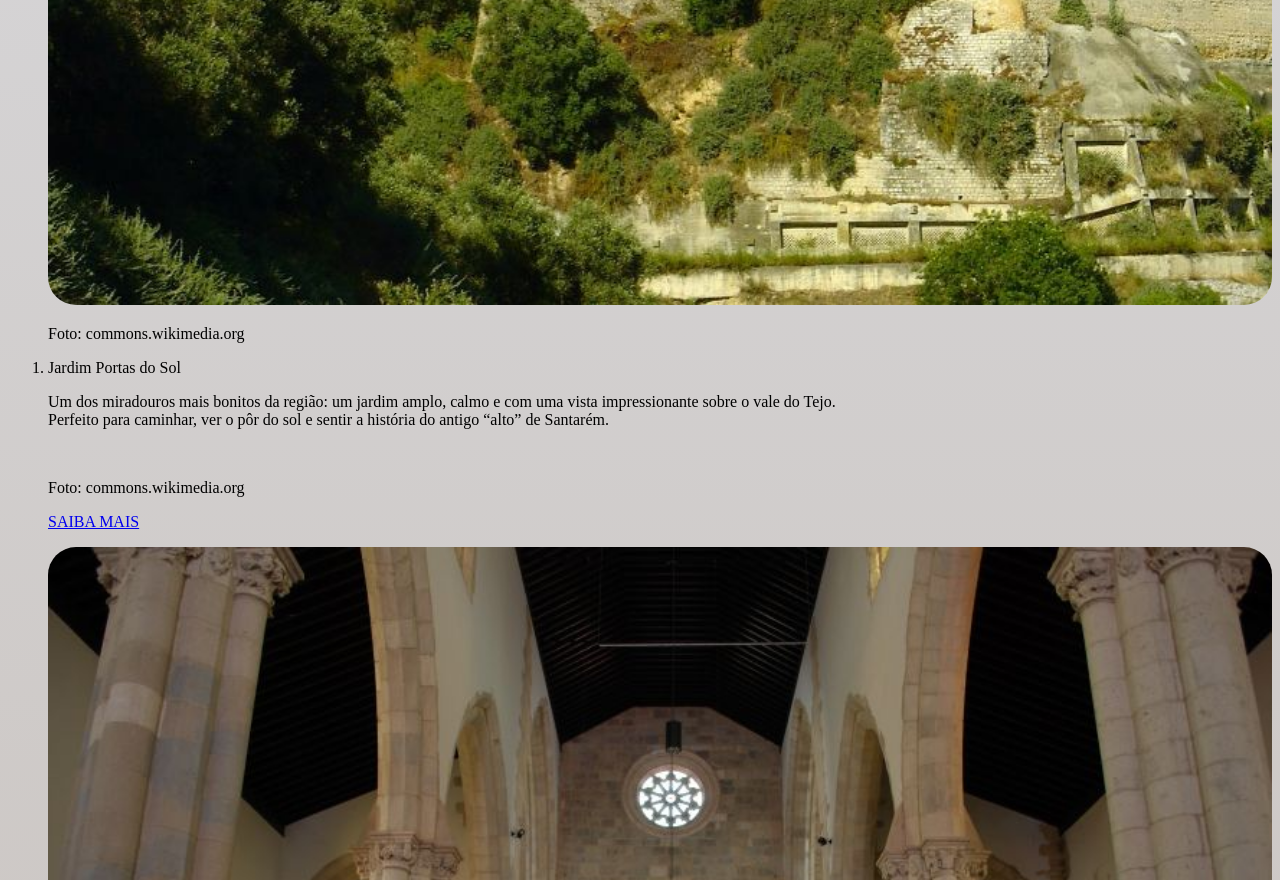
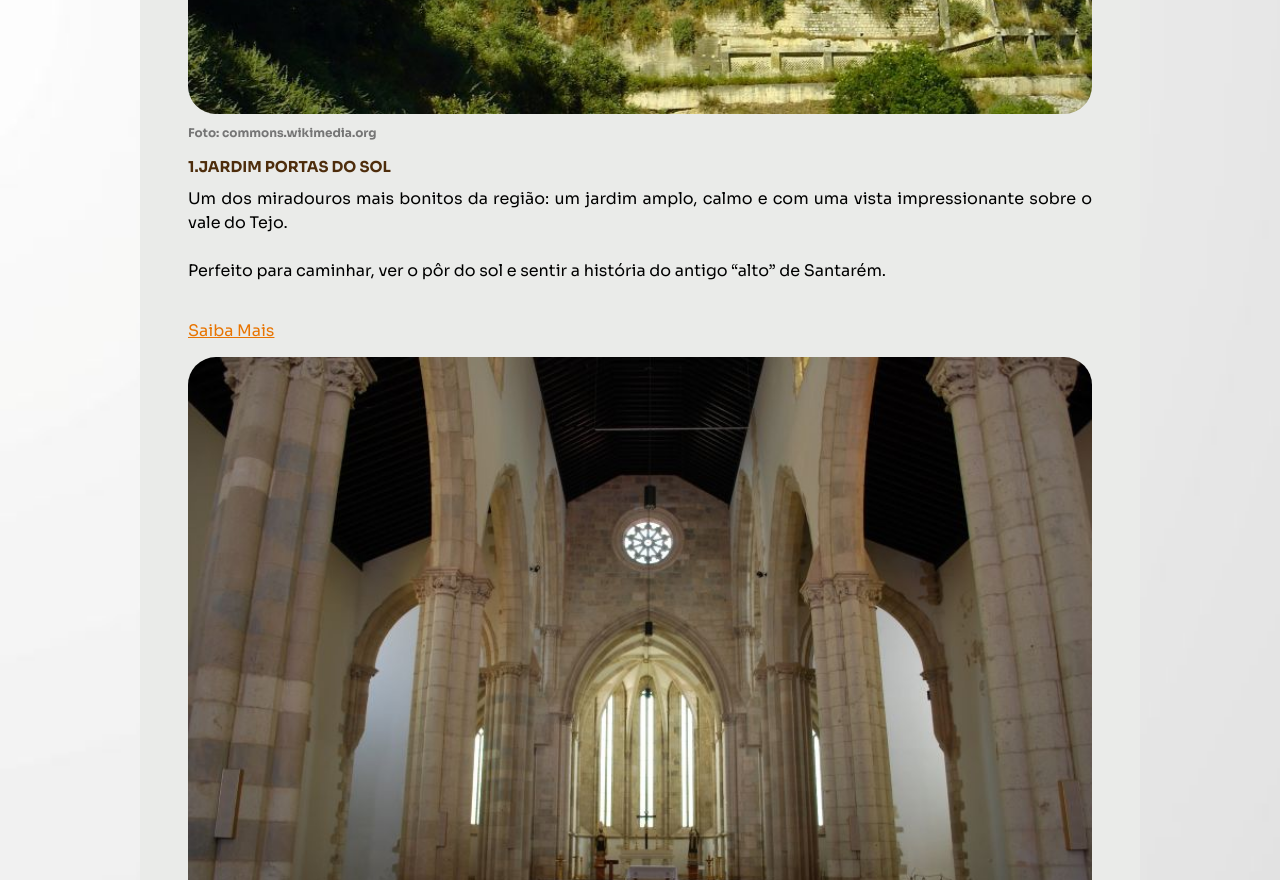
Before and after one commit to izafonsecas/repositorio-curso-fullstack, a plain HTML site: page CURSO ROCKETSEAT/projeto-turismo/index.html in a window 1280 px wide. Shown: the part 1920-2800 px from the top of the page. Drawn offline with Linux system fonts and the light colour scheme; a web font is replaced by a local one.

Commit message:
conteudo pronto para finalizar

```diff
--- a/CURSO ROCKETSEAT/projeto-turismo/index.html
+++ b/CURSO ROCKETSEAT/projeto-turismo/index.html
@@ -1,69 +1,69 @@
 <!DOCTYPE html>
 <html lang="pt-br">
 <head>
+
+  <link rel="preconnect" href="https://fonts.googleapis.com">
+<link rel="preconnect" href="https://fonts.gstatic.com" crossorigin>
+
   <meta charset="UTF-8">
   <meta name="viewport" content="width=device-width, initial-scale=1.0">
   <title>Projeto Turismo</title>
   <link rel="stylesheet" href="stylept.css">
-
+  <link href="https://fonts.googleapis.com/css2?family=Google+Sans:ital,opsz,wght@0,17..18,400..700;1,17..18,400..700&family=Sora:wght@100..800&display=swap" rel="stylesheet">
 </head>
 
-<h3>Sua próxima viagem:</h3>
-<h1>Conheça Santarém</h1>
+<body>
 
-<body>
-<main>
-<section>
-<img src="assets/santarem850.jpg" alt="Vista de Santarém">
-<p>Foto: commons.wikimedia.org</p>
-<p>Santarém, no coração do Ribatejo, é uma cidade histórica construída sobre um planalto com vistas incríveis para o rio Tejo.<br>
-Conhecida como a “capital do Gótico”, reúne igrejas e monumentos marcantes, um centro antigo charmoso e uma forte tradição gastronômica.<br>
+<div id="page">
+  <main>
+  <h3>Sua próxima viagem:</h3>
+  <h1>Conheça Santarém</h1>
+  <img src="assets/santarem850.jpg" alt="Vista de Santarém">
+  <h4>Foto: commons.wikimedia.org</h4>
+
+<section id="santarem">
+<p>Santarém, no coração do Ribatejo, é uma cidade histórica construída sobre um planalto com vistas incríveis para o rio Tejo.<br> <br>
+Conhecida como a “capital do Gótico”, reúne igrejas e monumentos marcantes, um centro antigo charmoso e uma forte tradição gastronômica.<br><br>
 A pouco mais de uma hora de Lisboa, é um destino perfeito para quem gosta de história, cultura e passeios tranquilos.</p>
-
 </section>
 
-<div class="dividir"></div>
-
-<section>
+<section id="pontos">
 <h3>Para os amantes de história</h3>
 <h2>Descubra 3 destinos imperdíveis em Santarém</h2>
-<p>No coração do Ribatejo, Santarém combina vistas incríveis sobre o Tejo com um centro histórico cheio de surpresas.<br>
-Conhecida como a Capital do Gótico, a cidade guarda igrejas monumentais, ruas antigas com muito charme e miradouros perfeitos para fotos <br>
-especialmente ao fim da tarde. Se você gosta de passeios com cultura, arquitetura e aquele clima de “cidade histórica portuguesa”, <br>
-estes 3 lugares são paragem obrigatória.</p>
-<ol>
+<p>No coração do Ribatejo, Santarém combina vistas incríveis sobre o Tejo com um centro histórico cheio de surpresas.<br><br>
+Conhecida como a Capital do Gótico, a cidade guarda igrejas monumentais, ruas antigas com muito charme e miradouros perfeitos para fotos
+especialmente ao fim da tarde. <br><br>
+Se você gosta de passeios com cultura, arquitetura e aquele clima de “cidade histórica portuguesa”, estes 3 lugares são paragem obrigatória.</p>
+
   <img src="assets/portas-sol850.jpg" alt="Jardim Portas do Sol">
-  <p>Foto: commons.wikimedia.org</p>
-  <li>Jardim Portas do Sol</li>
-  <p>Um dos miradouros mais bonitos da região: um jardim amplo, calmo e com uma vista impressionante sobre o vale do Tejo. <br>
+  <h4>Foto: commons.wikimedia.org</h4>
+  <h3>1.Jardim Portas do Sol</h3>
+  <p>Um dos miradouros mais bonitos da região: um jardim amplo, calmo e com uma vista impressionante sobre o vale do Tejo. <br><br>
   Perfeito para caminhar, ver o pôr do sol e sentir a história do antigo “alto” de Santarém.</p>
   <img src="" alt="">
-  <p>Foto: commons.wikimedia.org</p>
-  <p><a href="index.html">SAIBA MAIS</a></p>
+  <p><a href="index.html">Saiba Mais</a></p>
 
   <img src="assets/igrejadagraca850.jpg" alt="Igreja da Graça">
-  <p>Foto: commons.wikimedia.org</p>
-  <li>Igreja da Graça</li>
-  <p>Um dos grandes símbolos do gótico em Santarém, com uma fachada marcante e um interior cheio de detalhes.<br>
+  <h4>Foto: commons.wikimedia.org</h4>
+  <h3>2.Igreja da Graça</h3>
+  <p>Um dos grandes símbolos do gótico em Santarém, com uma fachada marcante e um interior cheio de detalhes.<br><br>
   É uma visita obrigatória para quem curte arquitetura histórica e quer ver de perto um dos monumentos mais importantes da cidade.</p>
-  <p><a href="index.html">SAIBA MAIS</a></p>
+  <p><a href="index.html">Saiba Mais</a></p>
 
   <img src="assets/torredascabacas850.jpg" alt="Torre das Cabaças">
-  <p>Foto: commons.wikimedia.org</p>
-  <li>Torre das Cabaças</li>
-  <p>Passear pelo centro é como viajar no tempo: ruas estreitas, praças, igrejas e recantos fotogénicos.<br>
+  <h4>Foto: commons.wikimedia.org</h4>
+ <h3>3.Torre das Cabaças</h3>
+  <p>Passear pelo centro é como viajar no tempo: ruas estreitas, praças, igrejas e recantos fotogénicos.<br><br>
   A Torre das Cabaças (com o seu relógio) é um dos ícones locais e deixa o passeio ainda mais especial, <br>
   ideal para explorar com calma e sem pressa.</p>
-<p><a href="index.html">SAIBA MAIS</a></p>
-
-</ol>
-
-
+<p><a href="index.html">Saiba Mais...</a></p>
 </section>
 
+</div>
+</main>
 </body>
 <footer>
-  Iza Fonseca - Conheça Portugal
+  Iza Fonseca &#x1F30D Conheça Portugal
 </footer>
-</main>
+
 </html>
--- a/CURSO ROCKETSEAT/projeto-turismo/stylept.css
+++ b/CURSO ROCKETSEAT/projeto-turismo/stylept.css
@@ -1,29 +1,71 @@
- @charset "UTF-8";
+*{
+  margin: 0;
+  padding: 0;
+}
+@charset "UTF-8";
+ :root{
+  font-family: "Sora", sans-serif;
+  line-height: 150%;
 
+ }
  body{
-background-image: linear-gradient(to bottom, #E4E9F2, #BFB4AA);
+background-image: url(assets/fundo2.jpg);
+background-size: cover;
+
  }
+#page{
+  box-sizing: border-box;
+  width: 1000px;
+  padding: 24px;
+  background-color: #eaebe9;
+  border-radius: 24px;
+  margin: 48px auto 28px;
+}
 
+main{
+  padding: 24px;
+}
  h1{
+  line-height: 140%;
+  font-size: 30px;
   color: #0B2A4A;
+  margin-bottom: 4px;
+
  }
 
  h2{
   color: #D07A4A;
+  font-size: 24px;
+  margin-bottom: 15px;
+  margin-top: 6px;
  }
 
  h3{
-  color: #6B7280;
+  color: #4e2d0c;
   text-transform: uppercase;
+  font-size: 15px;
+  margin-top: 4px;
+  margin-bottom: 4px;
  }
 
+ h4{
+  font-size:12px;
+  color: rgb(118, 118, 118);
+  margin-bottom: 10px;
+ }
  p{
   text-align: justify;
+  margin-top: 8px;
+  margin-bottom: 4px;
  }
 
+ section + section{
+  margin-top: 24px;
+ }
  img{
   border-radius: 28px;
   width: 100%;
+  margin-top: 10px;
 
  }
  .div {
@@ -32,3 +74,12 @@ background-image: linear-gradient(to bottom, #E4E9F2, #BFB4AA);
   margin: 36px 0;
   background-color: #56534d;
 }
+footer{
+  color: #481c36;
+  text-align: center;
+  padding-bottom: 48px;
+}
+a{
+  color: #e87401;
+
+}
```
Also changed, not shown: CURSO ROCKETSEAT/projeto-turismo/assets/favicon.ico (added), CURSO ROCKETSEAT/projeto-turismo/assets/fundo.jpg (added), CURSO ROCKETSEAT/projeto-turismo/assets/fundo.png (added), CURSO ROCKETSEAT/projeto-turismo/assets/fundo2.jpg (added), CURSO ROCKETSEAT/projeto-turismo/assets/santarem850.jpg, 1 other file.
